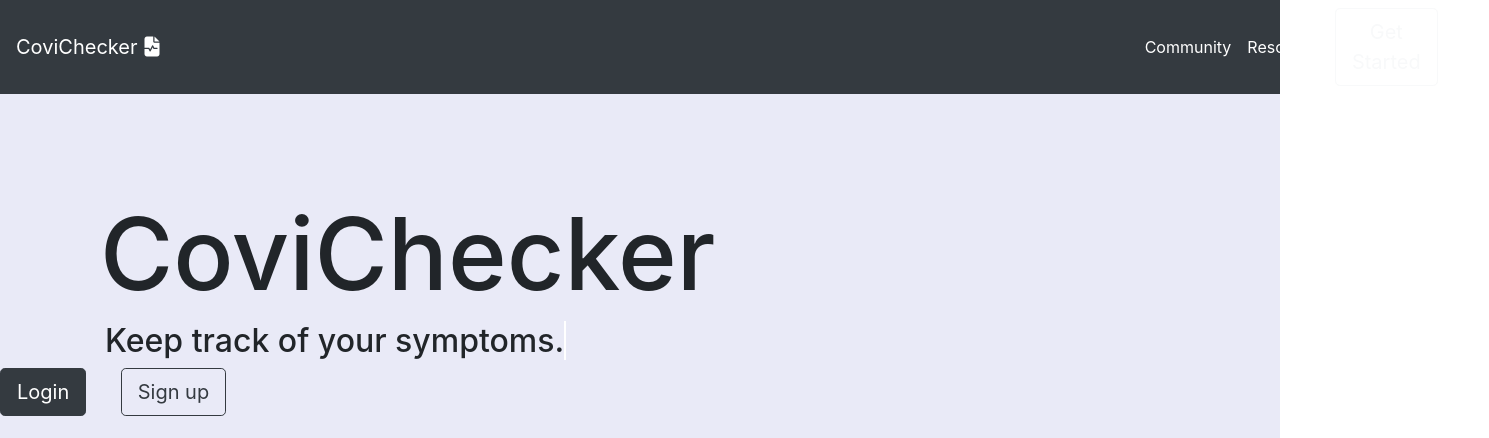
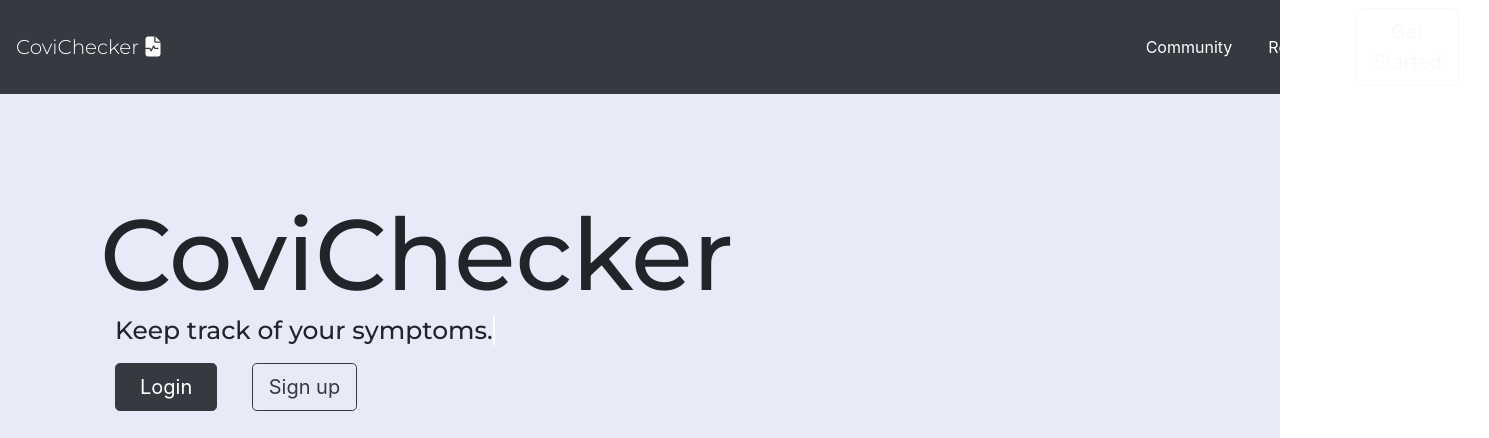
Before and after one commit to codediaries04/covid, a plain HTML site: page index.html in a window 1280 px wide. Shown: the top 438 px of the page, 1489 px wide, since content can reach past the window. Drawn offline with nearby package versions, Linux system fonts and the light colour scheme; files that its build step writes are made by us from their sources.

Commit message:
Update styles.css

```diff
--- a/css/styles.css
+++ b/css/styles.css
@@ -1,13 +1,10 @@
 #title{
   background-color: #E9EAF7;
 }
-h1{
-  font-size: 100px;
-  padding-left: 100px;
-  padding-top: 100px;
-}
-h2{
-  padding-left: 105px;
+/* Navbar */
+.navbar-title{
+  font-family:'Montserrat',sans-serif;
+  font-weight:300;
 }
 .btn{
   margin-right: 30px;
@@ -15,9 +12,34 @@ h2{
 .content{
   margin-left: 960px;
 }
+.ncontent{
+  padding-left: 12px;
+  padding-right: 12px;
+}
+.n-resources{
+  margin-left: 20px;
+}
+/* Main Title */
+h1{
+  font-size: 100px;
+  padding-left: 100px;
+  padding-top: 100px;
+  font-family:'Montserrat',sans-serif;
+  font-weight: 500;
+  margin-bottom: 0;
+
+}
+h2{
+  padding-left: 115px;
+  font-family: 'Open Sans', sans-serif;
+  font-size:25px;
+
+}
+/* Illustrations-front page */
 .doctor-images1{
   width: 200px;
   height: 300px;
+  margin-bottom: 50px;
 }
 .doctor-images2{
   width: 200px;
@@ -27,8 +49,27 @@ h2{
   width: 200px;
   height: 300px;
   padding-left: 100px;
+  padding-bottom: 25px;
 }
 .images{
   margin-left: 750px;
   margin-top: 30px;
 }
+.typewrite-data{
+  font-family:'Montserrat',sans-serif;
+  color:#000;
+}
+/* front page login sign up buttons */
+.btn-dark{
+  margin-left: 115px;
+  margin-top:10px;
+  padding-left: 24px;
+  padding-right: 24px;
+}
+.btn-outline-dark{
+  margin-top:10px;
+}
+#Guideline-Carosel{
+  background-color: #343a40;
+  color:#fff;
+}
```
